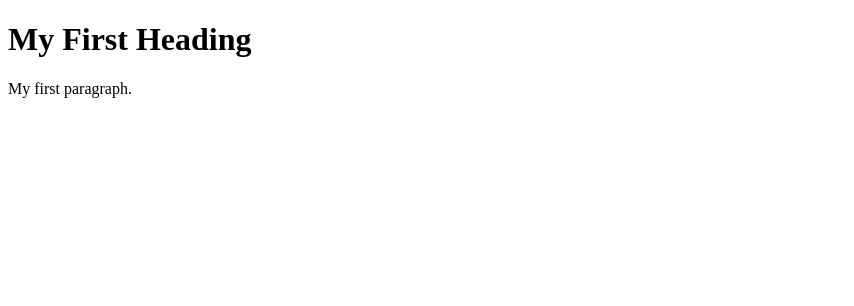
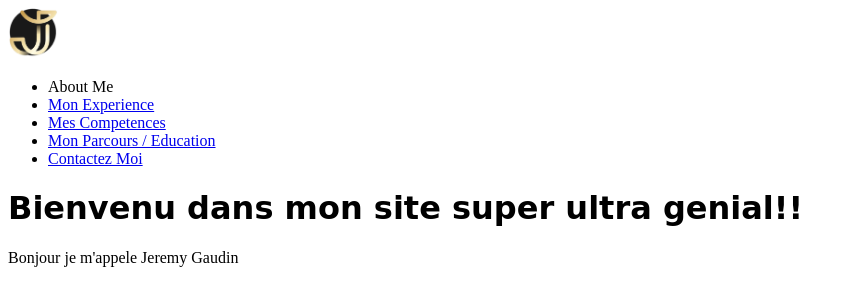
Before and after one commit to jgaudin826/jgaudin826.github.io, a plain HTML site: page index.html in a window 1280 px wide. Shown: the whole page, without its empty margins (0-854 px from the left). Drawn offline with Linux system fonts and the light colour scheme.

Commit message:
ajout pages html

```diff
--- a/index.html
+++ b/index.html
@@ -1,12 +1,23 @@
 <!DOCTYPE html>
 <html>
 <head>
-<title>Page Title</title>
+    <meta charset="UTF-8">
+    <meta name="viewport" content="width=device-width, initial-scale=1.0">
+    <title>Jeremy Gaudin</title>
+    <link rel="stylesheet" href="style.css">
+    <link rel="icon" href="images/J_favicon3.png" sizes="any" type="image/png">
 </head>
 <body>
-
-<h1>My First Heading</h1>
-<p>My first paragraph.</p>
+    <img src="images/J_favicon3.png" alt="JG logo" width=50px height=50px>
+    <ul>
+        <li>About Me</li>
+        <li><a href="experience.html">Mon Experience</a></li>
+        <li><a href="competences.html">Mes Competences</a></li>
+        <li><a href="education.html">Mon Parcours / Education</a></li>
+        <li><a href="contact.html">Contactez Moi</a></li>
+    </ul>
+    <h1>Bienvenu dans mon site super ultra genial!!</h1>
+    <p>Bonjour je m'appele Jeremy Gaudin</p>
 
 </body>
 </html>
--- /dev/null
+++ b/style.css
@@ -0,0 +1,3 @@
+h1 {
+    font-family: "Brush Script MT", Cursive ;
+}
```
Also changed, not shown: competences.html (added, +14 -0 lines), contact.html (added, +16 -0 lines), education.html (added, +14 -0 lines), experience.html (added, +14 -0 lines), images/J_favicon.png (added), images/J_favicon3.png (added), images/J_favicon4.png (added), images/J_logo_favicon.png (added), images/J_logo_favicon2.png (added), images/favicon.svg (added).
